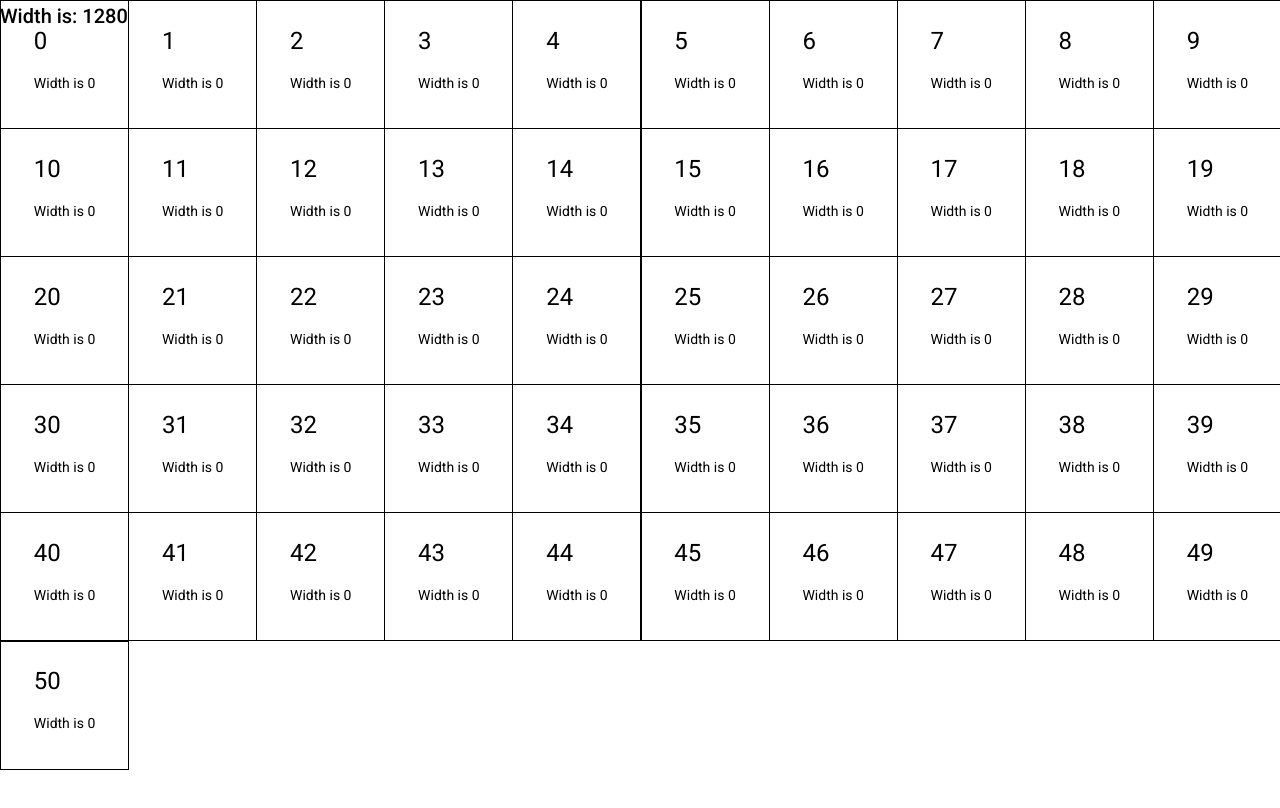
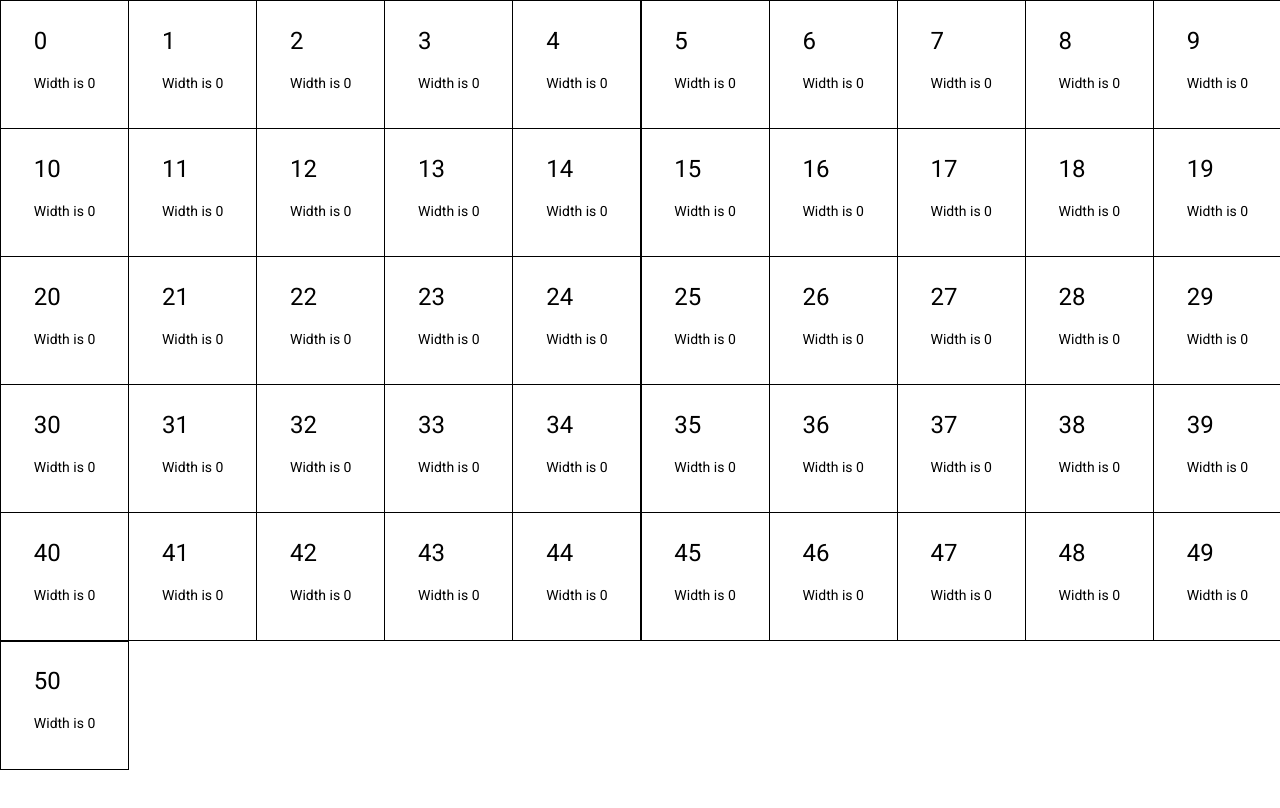
Before and after one commit to nhleto/Angular-CV-Maker, an Angular app: page / in a window 1280 px wide. Shown: the top 808 px of the page. Built offline with nearby package versions, Linux system fonts and the light colour scheme.

Commit message:
angular build

```diff
--- a/package.json
+++ b/package.json
@@ -32,7 +32,7 @@
     "@angular-eslint/eslint-plugin-template": "4.3.0",
     "@angular-eslint/schematics": "4.3.0",
     "@angular-eslint/template-parser": "4.3.0",
-    "@angular/cli": "~11.2.6",
+    "@angular/cli": "^11.2.13",
     "@angular/compiler-cli": "~11.2.7",
     "@types/jasmine": "~3.6.0",
     "@types/node": "^12.11.1",
--- a/src/app/grid/grid.component.html
+++ b/src/app/grid/grid.component.html
@@ -5,5 +5,4 @@
     id="tile">
     <app-tile [Index]="index"></app-tile>
   </mat-grid-tile>
-  <h2>Width is: {{width}}</h2>
 </mat-grid-list>
```
Also changed, not shown: 1 other file (tests, documents, lock files or other folders).
